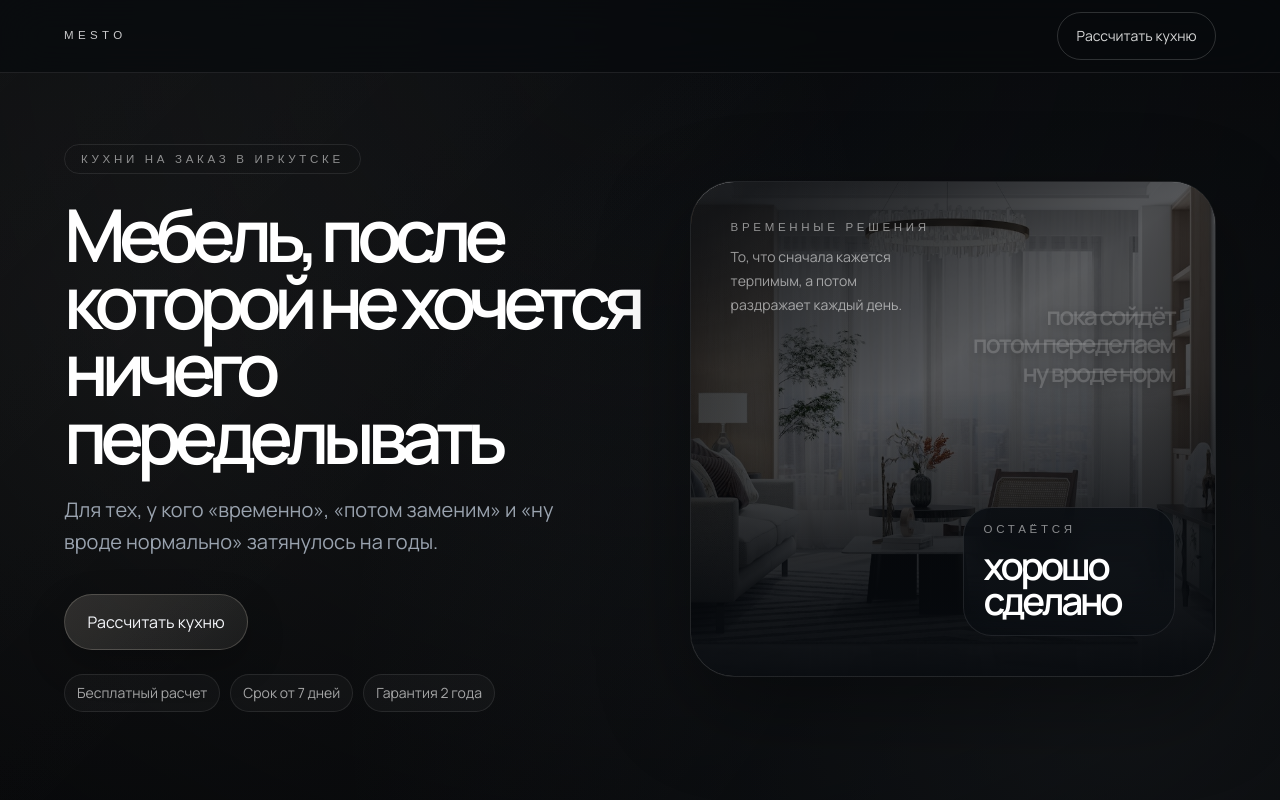
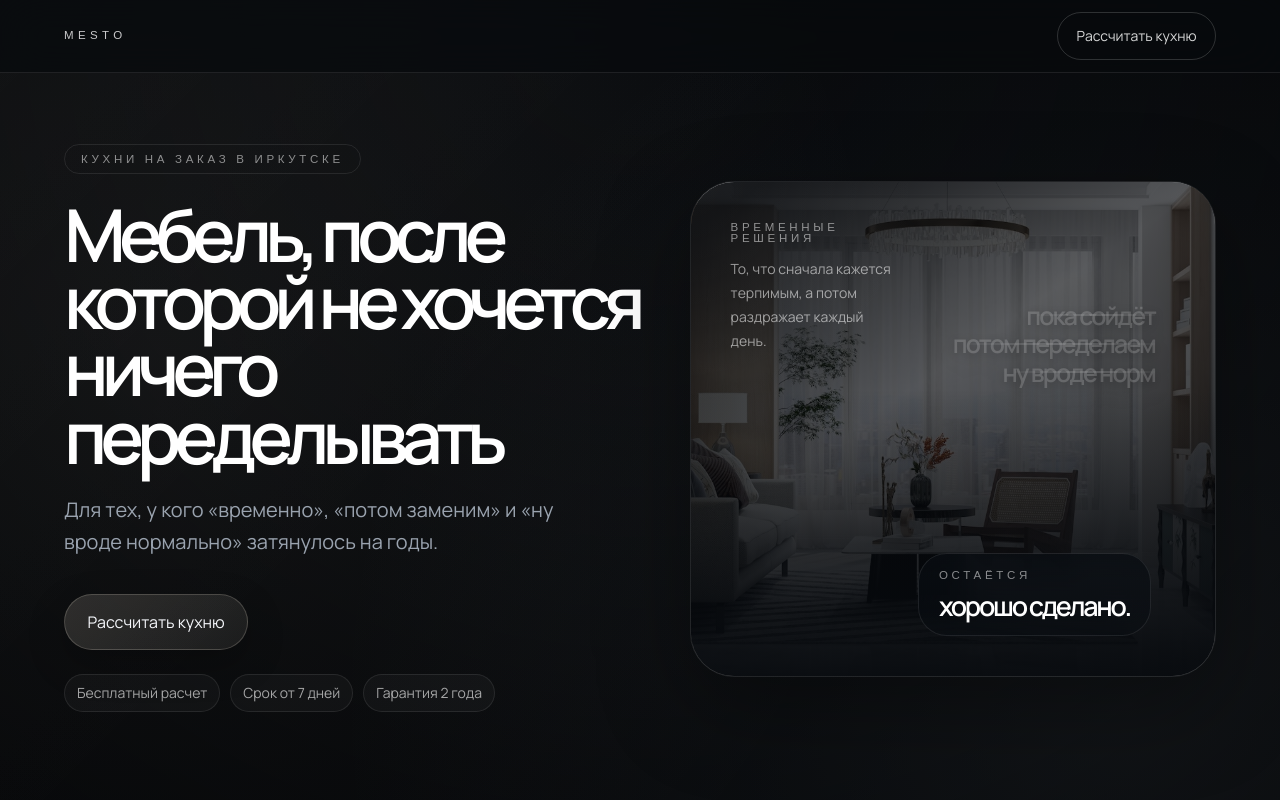
Before and after one commit to sergeykikotqa/criatevmebel, a Next.js app: page / in a window 1280 px wide. Shown: the top 800 px of the page. Built offline with nearby package versions, Linux system fonts and the light colour scheme; a web font is replaced by a local one.

Commit message:
Polish hero overlay fit and punctuation

```diff
--- a/components/hero-scene.tsx
+++ b/components/hero-scene.tsx
@@ -8,7 +8,7 @@ import type { HeroContent } from "@/lib/content";
 type HeroSceneProps = Pick<HeroContent, "transientPhrases" | "finalPhrase">;
 
 const finalPlateBaseClass =
-  "absolute inset-x-0 bottom-0 rounded-[1.7rem] border border-[rgba(222,214,199,0.2)] bg-[linear-gradient(180deg,rgba(9,13,18,0.82),rgba(9,13,18,0.52))] px-4 py-4 backdrop-blur-md transition-all duration-[300ms] [transition-timing-function:cubic-bezier(0.22,1,0.36,1)] sm:rounded-[1.8rem] sm:px-5 hero:rounded-[1.8rem]";
+  "rounded-[1.7rem] border border-[rgba(222,214,199,0.2)] bg-[linear-gradient(180deg,rgba(9,13,18,0.82),rgba(9,13,18,0.52))] px-4 py-4 backdrop-blur-md transition-all duration-[300ms] [transition-timing-function:cubic-bezier(0.22,1,0.36,1)] sm:rounded-[1.8rem] sm:px-5 hero:rounded-[1.8rem]";
 
 export function HeroScene({ transientPhrases, finalPhrase }: HeroSceneProps) {
   const [finalVisible, setFinalVisible] = useState(false);
@@ -23,8 +23,8 @@ export function HeroScene({ transientPhrases, finalPhrase }: HeroSceneProps) {
           </p>
         </div>
 
-        <div className="absolute inset-x-4 bottom-4 z-10 flex justify-end sm:inset-x-6 sm:bottom-6">
-          <div className="relative h-[13.75rem] w-full max-w-[15.5rem] sm:h-[14.5rem] sm:max-w-[16.5rem]">
+        <div className="absolute inset-x-4 bottom-4 z-10 flex justify-end pr-2 sm:inset-x-6 sm:bottom-6 sm:pr-3">
+          <div className="relative h-[13.75rem] w-full max-w-[17.75rem] sm:h-[14.5rem] sm:max-w-[19rem]">
             <div className="pointer-events-none absolute inset-x-0 top-0 bottom-[9rem] z-10">
               <HeroOverlay
                 phrases={transientPhrases}
@@ -33,17 +33,17 @@ export function HeroScene({ transientPhrases, finalPhrase }: HeroSceneProps) {
               />
             </div>
 
-            <div className="absolute inset-x-0 bottom-0 min-h-[9rem]">
+            <div className="absolute inset-x-0 bottom-0 flex min-h-[9rem] items-end justify-end">
               <div
                 aria-hidden={!finalVisible}
-                className={`${finalPlateBaseClass} ${
+                className={`${finalPlateBaseClass} w-full max-w-[17.75rem] ${
                   finalVisible
                     ? "pointer-events-auto translate-y-0 opacity-100"
                     : "pointer-events-none translate-y-[6px] opacity-0"
                 }`}
               >
                 <p className="kicker text-[var(--color-accent)]">Остаётся</p>
-                <p className="mt-3 max-w-[8ch] text-[clamp(1.8rem,8vw,2.7rem)] font-semibold leading-[0.92] tracking-[-0.085em] text-white sm:mt-4">
+                <p className="mt-3 text-[clamp(1.3rem,5.3vw,1.85rem)] font-semibold leading-[0.92] tracking-[-0.085em] text-white whitespace-nowrap sm:mt-4">
                   {finalPhrase}
                 </p>
               </div>
@@ -61,8 +61,8 @@ export function HeroScene({ transientPhrases, finalPhrase }: HeroSceneProps) {
             </p>
           </div>
 
-          <div className="ml-auto flex h-full w-full max-w-[21rem] flex-col">
-            <div className="pointer-events-none min-h-0 flex-1 pt-[5.15rem]">
+          <div className="ml-auto flex h-full w-full max-w-[27rem] flex-col">
+            <div className="pointer-events-none min-h-0 flex-1 pt-[5.15rem] hero:pr-4 xl:pr-5">
               <HeroOverlay
                 phrases={transientPhrases}
                 dimmed={finalVisible}
@@ -70,17 +70,17 @@ export function HeroScene({ transientPhrases, finalPhrase }: HeroSceneProps) {
               />
             </div>
 
-            <div className="relative min-h-[10.75rem]">
+            <div className="relative flex min-h-[10.75rem] items-end justify-end hero:pr-5 xl:pr-6">
               <div
                 aria-hidden={!finalVisible}
-                className={`${finalPlateBaseClass} ${
+                className={`${finalPlateBaseClass} w-auto max-w-[25.75rem] ${
                   finalVisible
                     ? "pointer-events-auto translate-y-0 opacity-100"
                     : "pointer-events-none translate-y-[6px] opacity-0"
                 } hero:px-5 hero:py-4`}
               >
                 <p className="kicker text-[var(--color-accent)]">Остаётся</p>
-                <p className="mt-3 max-w-[8ch] text-[clamp(2.05rem,3vw,3.55rem)] font-semibold leading-[0.92] tracking-[-0.085em] text-white">
+                <p className="mt-3 text-[clamp(1.68rem,2.05vw,2.32rem)] font-semibold leading-[0.92] tracking-[-0.085em] text-white whitespace-nowrap">
                   {finalPhrase}
                 </p>
               </div>
--- a/lib/content.ts
+++ b/lib/content.ts
@@ -154,7 +154,7 @@ export const landingContent: LandingContent = {
     primaryCta: "Рассчитать кухню",
     microTrust: ["Бесплатный расчет", "Срок от 7 дней", "Гарантия 2 года"],
     transientPhrases: ["пока сойдёт", "потом переделаем", "ну вроде норм"],
-    finalPhrase: "хорошо сделано",
+    finalPhrase: "хорошо сделано.",
     image: {
       src: publicAsset("/hero-lounge.jpg"),
       alt: "Светлая кухня-гостиная с встроенной мебелью и спокойным современным интерьером.",
```
